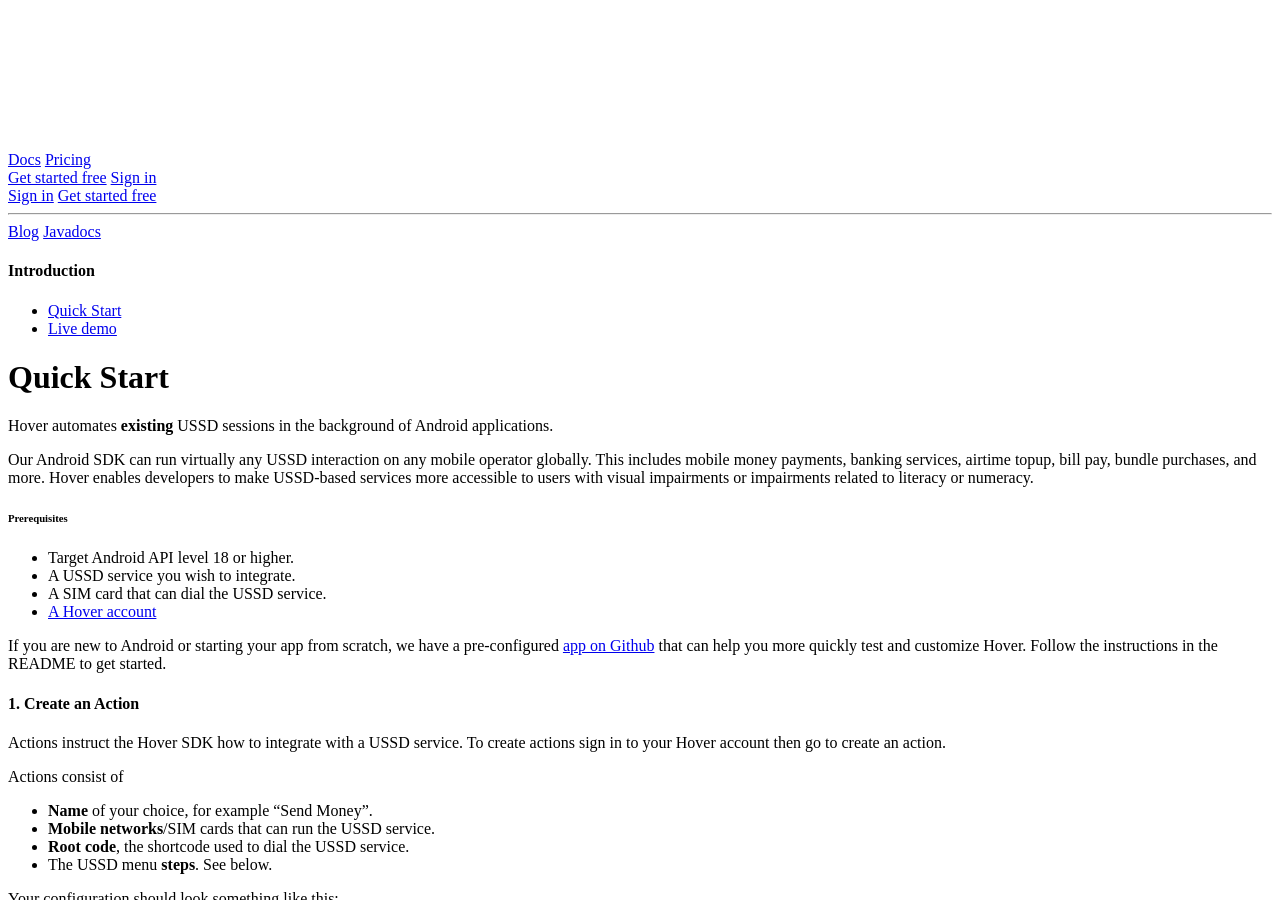
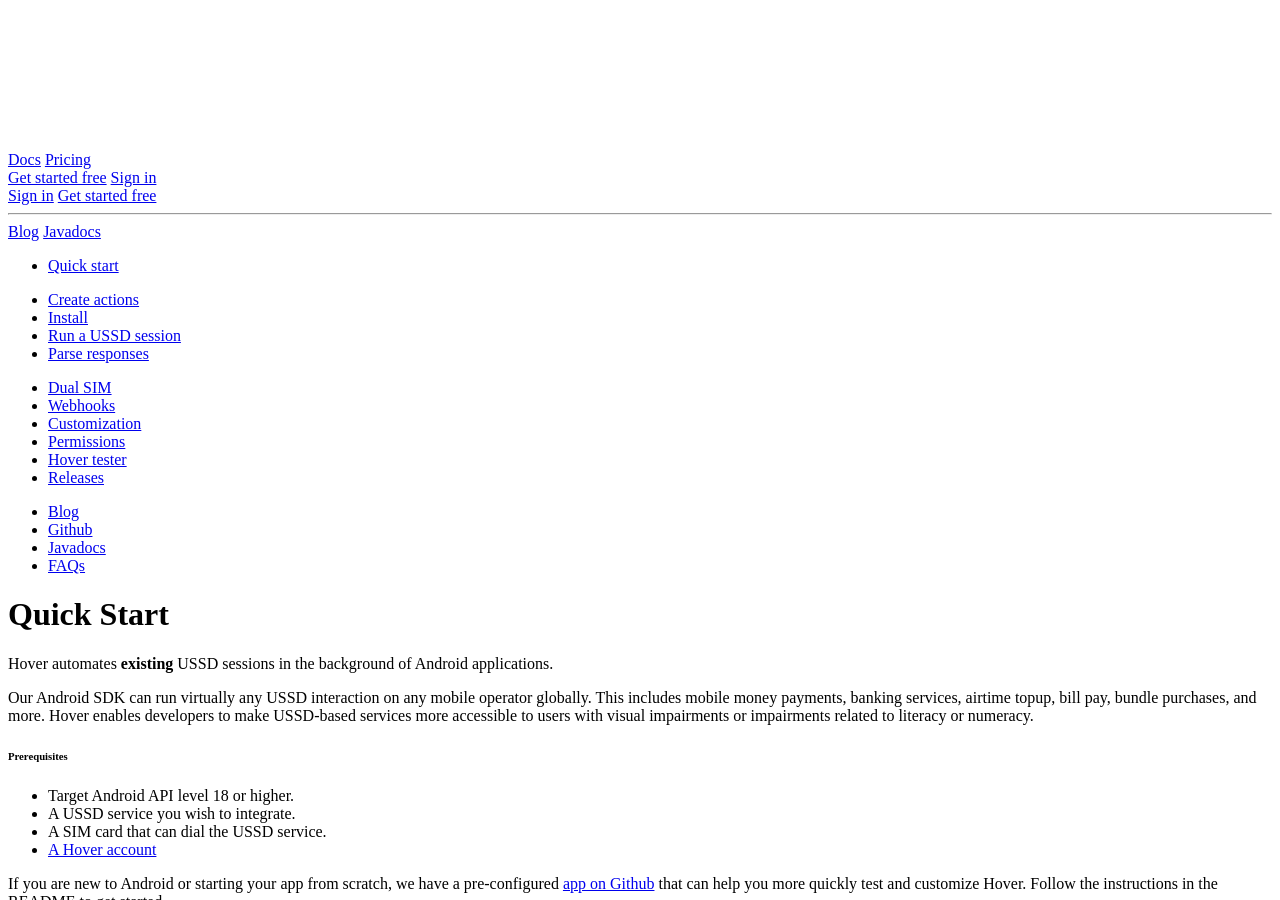
Before and after one commit to UseHover/hover-docs, a Jekyll site: the page built from index.md, in a window 1280 px wide and 900 px high. Built offline with Jekyll 4.4.1, drawn with Linux system fonts in a browser that asks for light colours; nearby versions of some CDN libraries; a style sheet for code colours, icons or effects is not loaded.

Commit message:
updated sidebar

```diff
--- a/_data/sidebar.yml
+++ b/_data/sidebar.yml
@@ -1,8 +1,52 @@
 menu:
-  - title: Introduction
-    links:
-      - page: Quick Start
+  - links:
+      - page: Quick start
         url: /
-        relative_url: true
-      - page: Live demo
-        url: https://github.com/usehover
+  - links:
+      - page: Create actions
+        url: /actions
+
+      - page: Install
+        url: /installation
+
+      - page: Run a USSD session
+        url: /ussd
+
+      - page: Parse responses
+        url: /parsing
+
+  - links:
+      - page: Dual SIM
+        url: dual-sim
+
+      - page: Webhooks
+        url: /webhooks
+
+      - page: Customization
+        url: /customization
+
+      - page: Permissions
+        url: /permissions
+
+      - page: Hover tester
+        url: /hover-tester
+
+      - page: Releases
+        url: /releases
+
+  - links:
+      - page: Blog
+        url: https://medium.com/use-hover
+        external_link: true
+
+      - page: Github
+        url: https://github.com/UseHover
+        external_link: true
+
+      - page: Javadocs
+        url: http://maven.usehover.com/releases/com/hover/android-sdk/1.3.2/android-sdk-1.3.2-javadoc.jar
+        external_link: true
+
+      - page: FAQs
+        url: https://intercom.help/usehover/
+        external_link: true
--- a/_includes/sidebar.html
+++ b/_includes/sidebar.html
@@ -1,12 +1,15 @@
 <aside class="menu">
   {% for item in site.data.sidebar.menu %}
-    <h4>{{ item.title }}</h4>
       <ul class="menu-section menu-list">
         {% for entry in item.links %}
-          {% if entry.relative_url == true %}
-            <li><a href="{{ entry.url | relative_url }}">{{ entry.page }}</a></li>
+          {% if entry.external_link == true %}
+            <li>
+              <a href="{{ entry.url }}" class="pop" target="_blank" >{{ entry.page }}</a>
+            </li>
           {% else %}
-            <li><a href="{{ entry.url }}">{{ entry.page }}</a></li>
+            <li {% if page.url == entry.url %} class="is-active" {% endif %}>
+              <a href="{{ entry.url | relative_url }}">{{ entry.page }}</a>
+            </li>
           {% endif %}
         {% endfor %}
       </ul>
```
